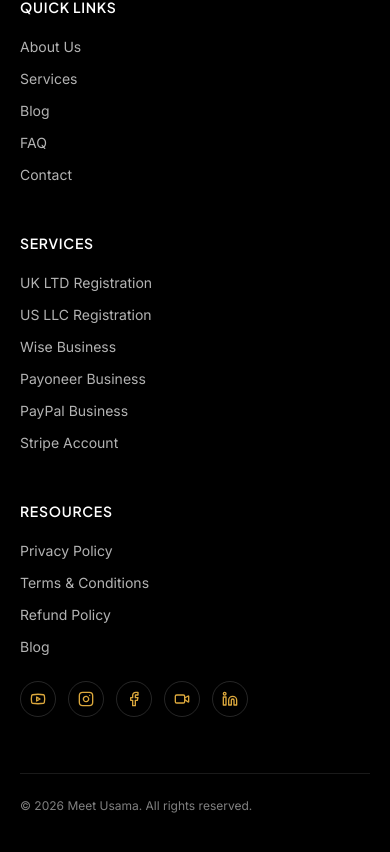
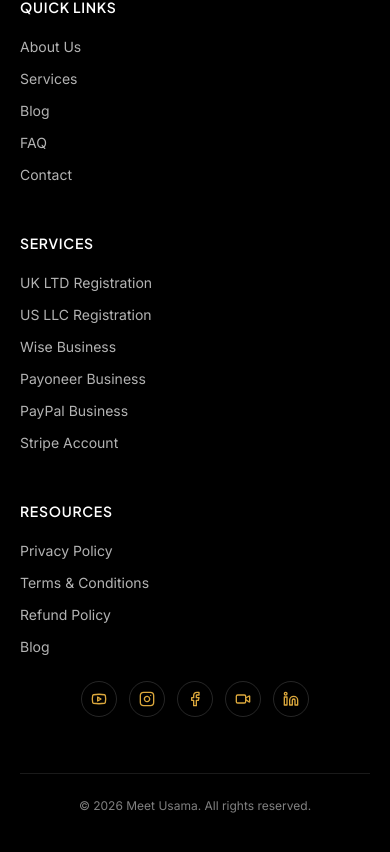
Before and after one commit to theusmandev/meetusamaservices, a React (Vite) app: page /services/paypal in a window 390 px wide. Shown: the part 2764-3616 px from the top of the page. Built offline with nearby package versions, Linux system fonts and the light colour scheme.

Commit message:
style(footer): center social icons and copyright text on mobile
Added responsive centering for the social media icons row and the copyright text in the footer on mobile screens, while preserving the existing desktop alignment.

```diff
--- a/src/components/site-footer.tsx
+++ b/src/components/site-footer.tsx
@@ -98,7 +98,7 @@ export function SiteFooter() {
 
 
 
-          <div className="mt-6 flex gap-3">
+          <div className="mt-6 flex justify-center gap-3 md:justify-start">
               {[
                 { Icon: Youtube, url: "https://www.youtube.com/@meetusama" },
                 { Icon: Instagram, url: "https://www.instagram.com/meet_usama" },
@@ -122,7 +122,7 @@ export function SiteFooter() {
           </div>
         </div>
 
-        <div className="mt-14 flex flex-col items-start justify-between gap-3 border-t border-white/10 pt-6 text-xs text-white/50 sm:flex-row sm:items-center">
+        <div className="mt-14 flex flex-col items-center justify-between gap-3 border-t border-white/10 pt-6 text-center text-xs text-white/50 sm:flex-row sm:text-left">
           <p>© {new Date().getFullYear()} Meet Usama. All rights reserved.</p>
           {/* <p>Crafted with precision for global entrepreneurs.</p> */}
         </div>
```
